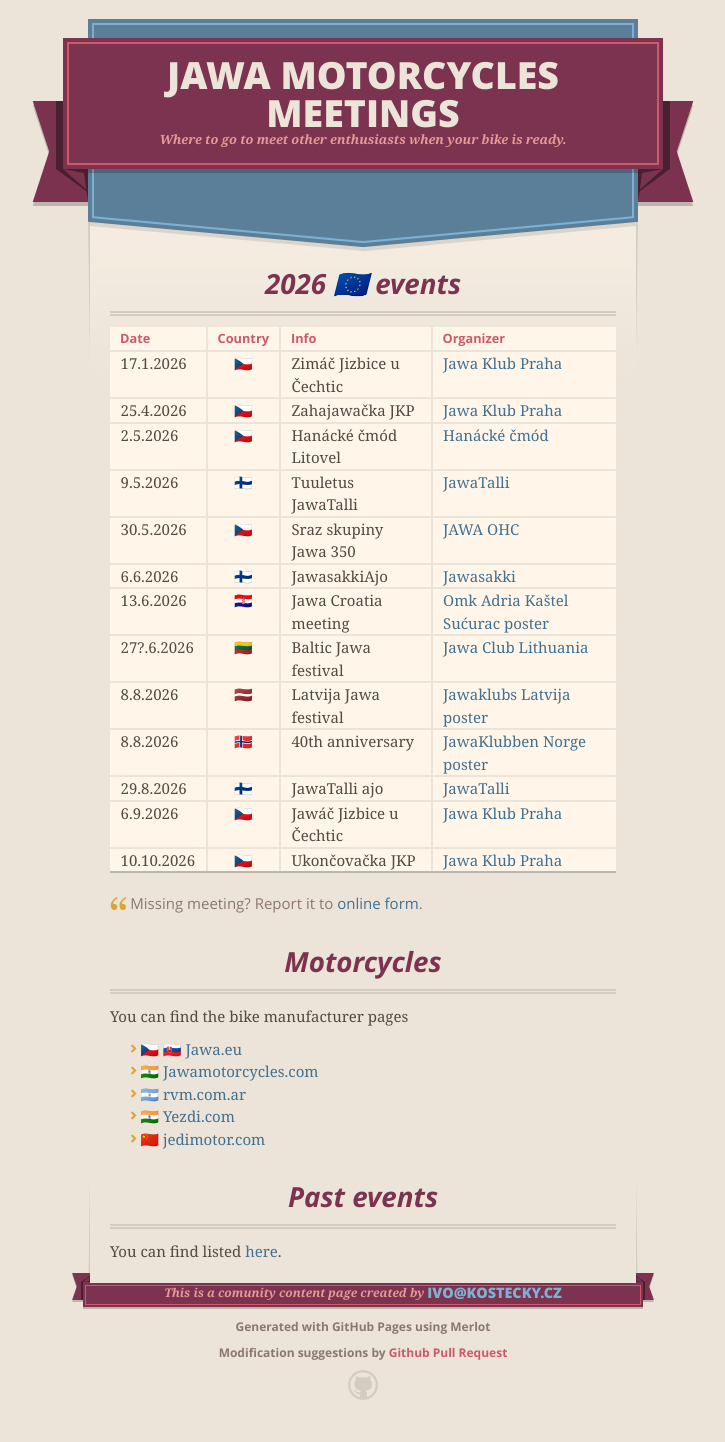
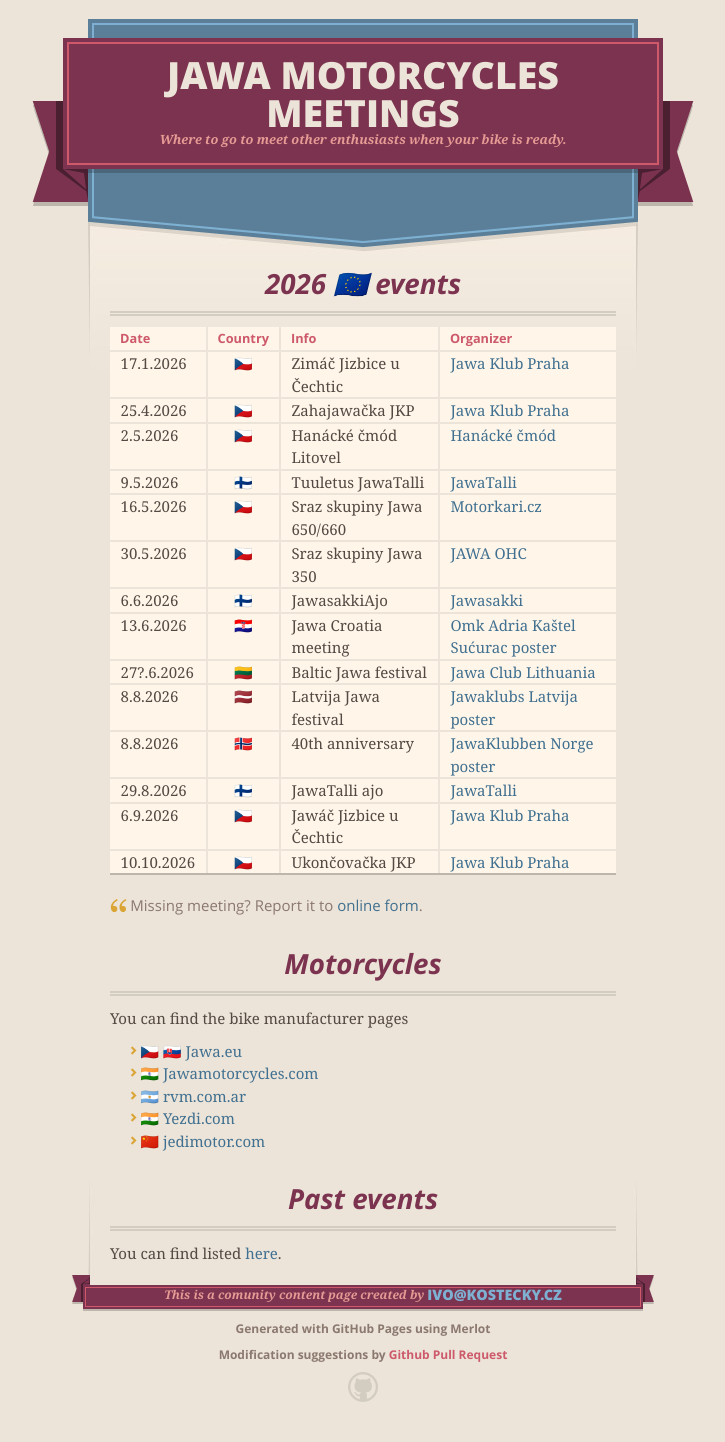
Before and after one commit to microkost/jawamotorcycles.cz, a Jekyll site: the page built from docs/index.md, in a window 1280 px wide. Shown: the whole page, without its empty margins (277-1002 px from the left). Built offline with Jekyll 4.4.1, drawn with Linux system fonts in a browser that asks for light colours; our own code applies the rules of GitHub Pages for plain Markdown files.

Commit message:
650/660 group meeting

```diff
--- a/docs/index.md
+++ b/docs/index.md
@@ -10,6 +10,7 @@
 |  25.4.2026 | 🇨🇿 | Zahajawačka JKP | [Jawa Klub Praha](http://www.jawaklub.cz/kalendar) |
 |   2.5.2026 | 🇨🇿 | Hanácké čmód Litovel | [Hanácké čmód](https://veterankalendar.cz/index.php/index.php?id=5&id_p=12499) |
 |   9.5.2026 | 🇫🇮 | Tuuletus JawaTalli | [JawaTalli](https://www.jawatalli.fi/news/) |
+|  16.5.2026 | 🇨🇿 | Sraz skupiny Jawa 650/660 | [Motorkari.cz](https://www.motorkari.cz/motoakce/akce/?aid=16295) |
 |  30.5.2026 | 🇨🇿 | Sraz skupiny Jawa 350 | [JAWA OHC](https://www.facebook.com/events/1221708656550732/) |
 |   6.6.2026 | 🇫🇮 | JawasakkiAjo | [Jawasakki](https://www.jawasakki.fi/tapahtuma/jawasakkiajot-2026/) |
 |  13.6.2026 | 🇭🇷 | Jawa Croatia meeting | [Omk Adria Kaštel Sućurac](https://www.facebook.com/groups/948308646138064/user/100003857207940) [poster](assets/2026/jawa-croatia-2026.jpg) |
```
